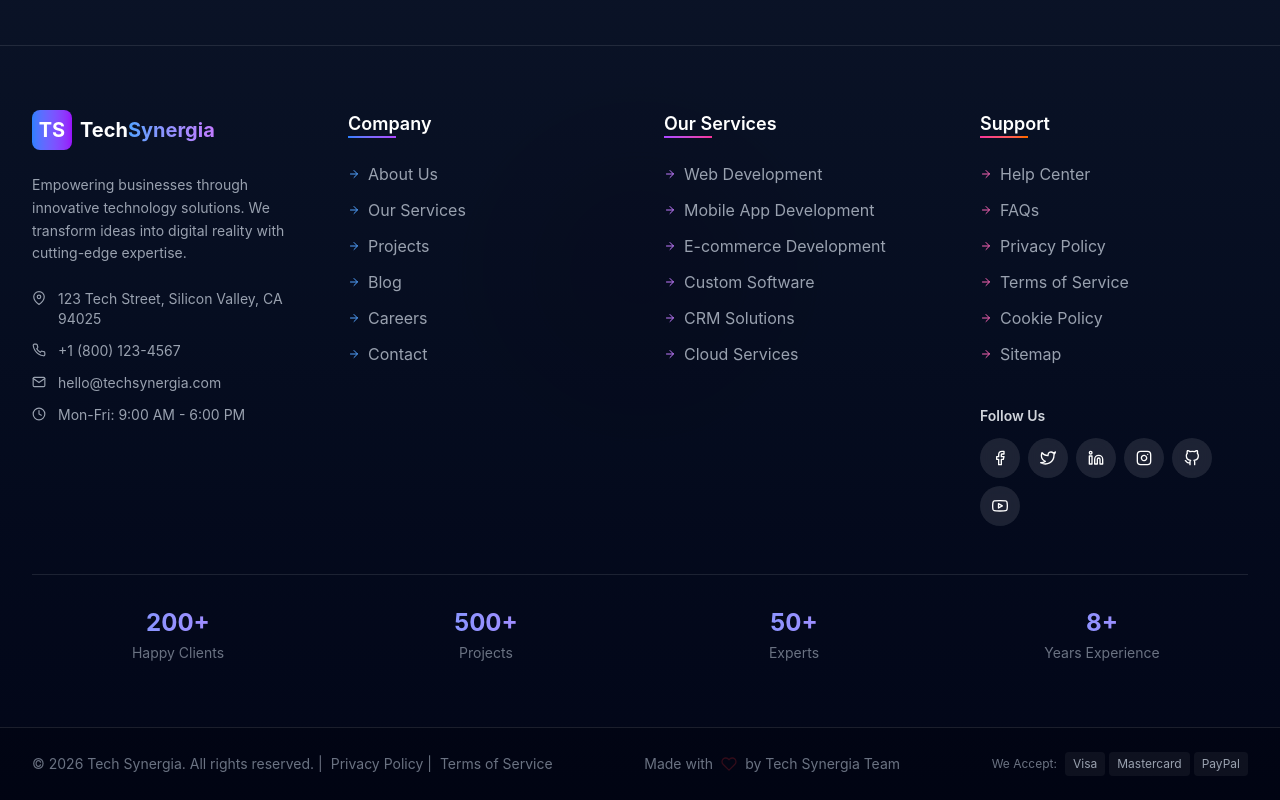
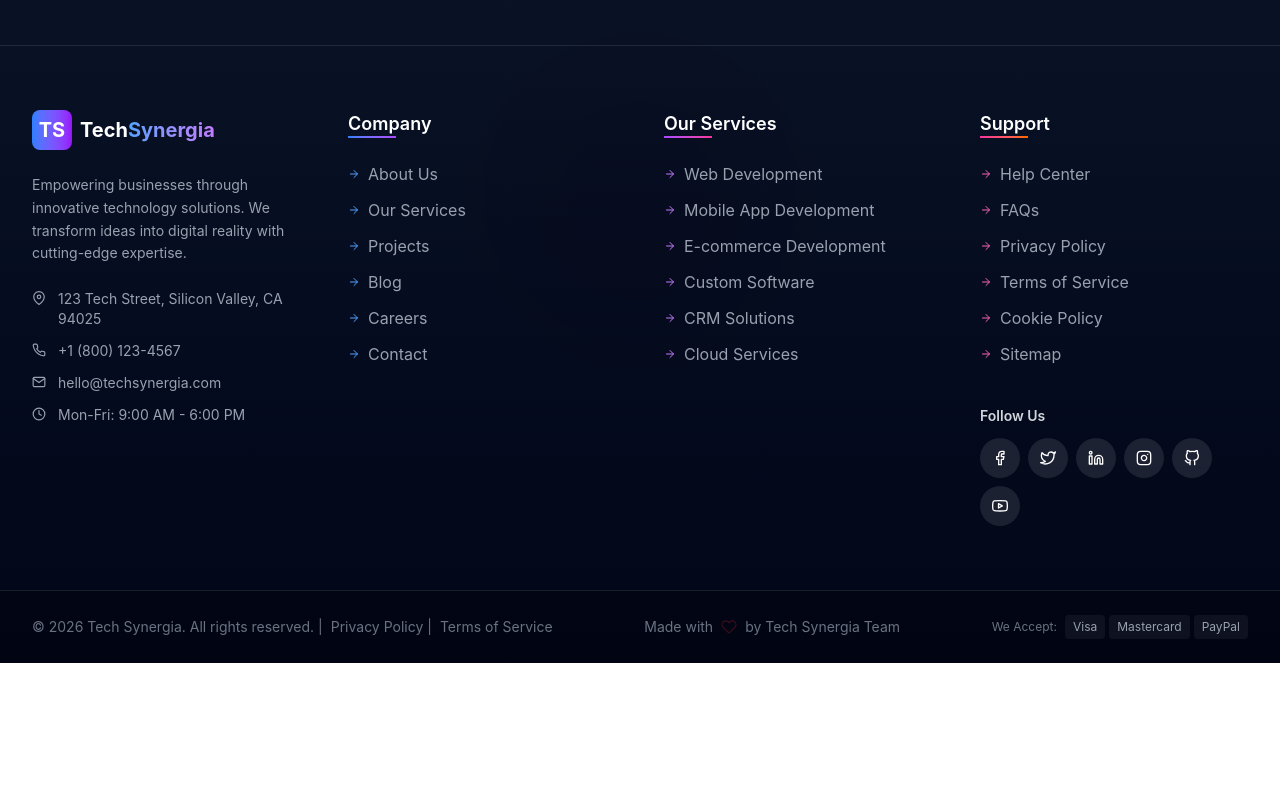
Before and after one commit to rajat804/tech-synergia, a React (Vite) app: page /destop-app-development in a window 1280 px wide. Shown: the part 6361-7161 px from the top of the page. After the commit the page ends 7024 px from the top, so only its background shows below. Built offline with nearby package versions, Linux system fonts and the light colour scheme.

Commit message:
footer update

```diff
--- a/src/component/Footer/Footer.jsx
+++ b/src/component/Footer/Footer.jsx
@@ -255,32 +255,6 @@ const Footer = () => {
             </div>
           </motion.div>
         </motion.div>
-
-        {/* Bottom Stats */}
-        <motion.div
-          initial={{ opacity: 0, y: 20 }}
-          animate={{ opacity: 1, y: 0 }}
-          transition={{ delay: 0.5, duration: 0.6 }}
-          className="grid grid-cols-2 md:grid-cols-4 gap-4 mt-12 pt-8 border-t border-white/10"
-        >
-          {[
-            { number: "200+", label: "Happy Clients" },
-            { number: "500+", label: "Projects" },
-            { number: "50+", label: "Experts" },
-            { number: "8+", label: "Years Experience" }
-          ].map((stat, index) => (
-            <motion.div
-              key={index}
-              whileHover={{ scale: 1.05, y: -5 }}
-              className="text-center"
-            >
-              <div className="text-2xl font-bold bg-gradient-to-r from-blue-400 to-purple-400 bg-clip-text text-transparent">
-                {stat.number}
-              </div>
-              <div className="text-sm text-gray-500 mt-1">{stat.label}</div>
-            </motion.div>
-          ))}
-        </motion.div>
       </div>
 
       {/* Copyright Bar */}
```
